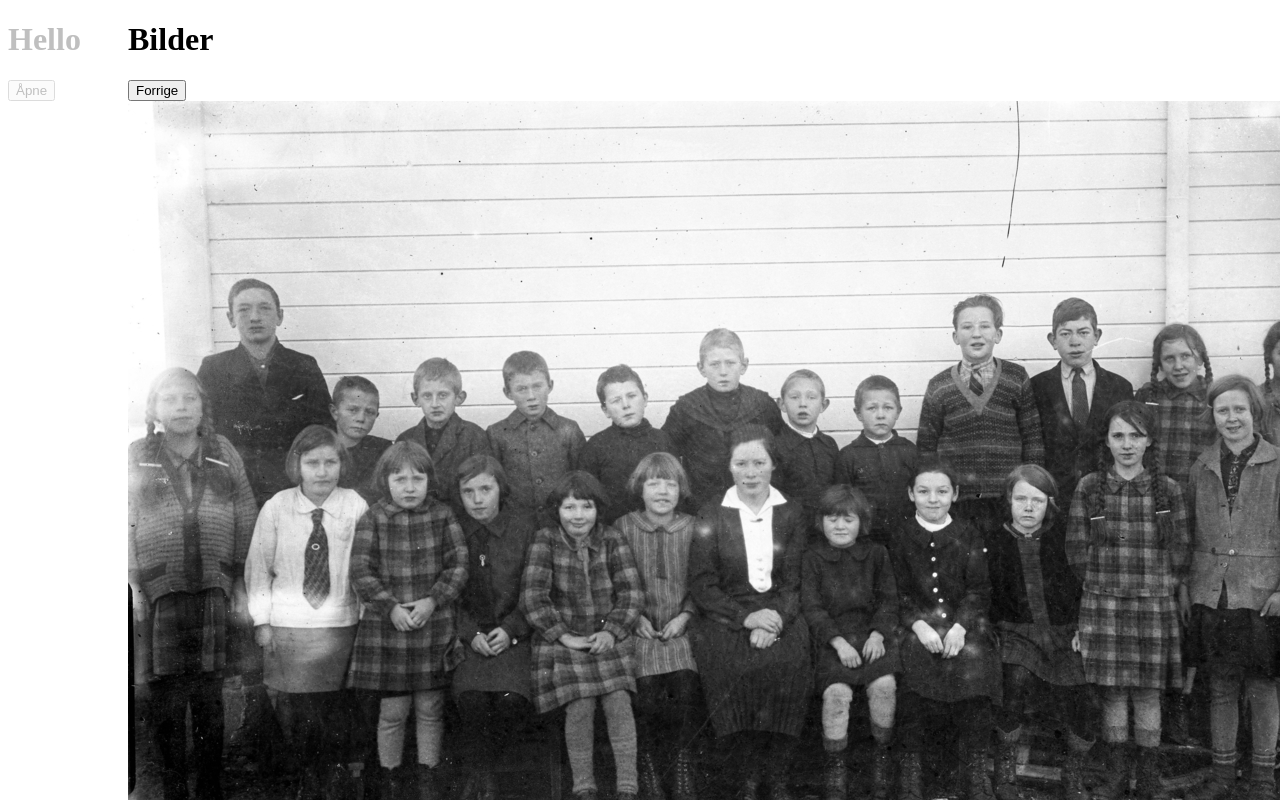
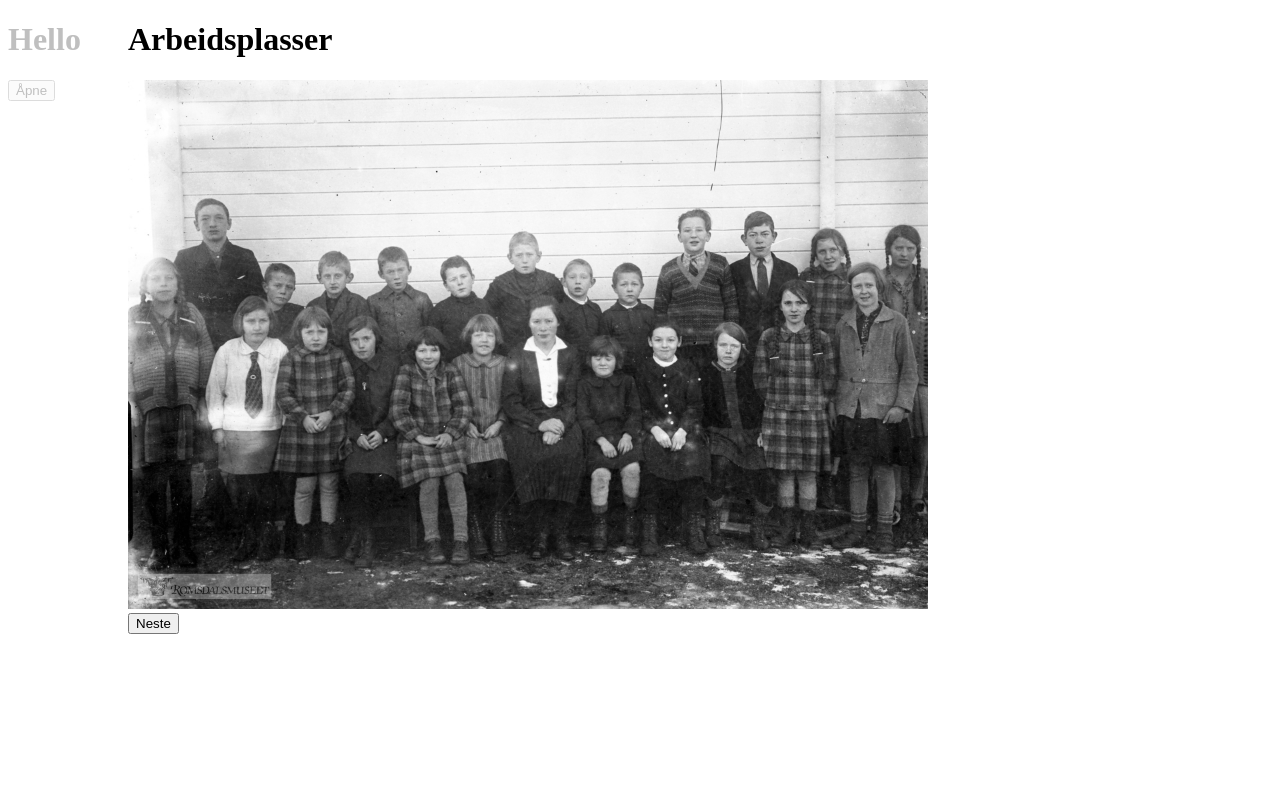
Before and after one commit to zulumike/bio, a React (Create React App) app: page / in a window 1280 px wide. Both pictures are taken after a click on the button "Åpne". Built offline with nearby package versions, Linux system fonts and the light colour scheme; the HTML template or start-up script is replaced by a standard one.

Commit message:
img carousel

```diff
--- a/src/components/Card.js
+++ /dev/null
@@ -1,25 +0,0 @@
-import React from "react";
-
-function Card() {
-
-  function importAll(r) {
-    let images = {};
-    r.keys().map(item => { images[item.replace('./', '')] = r(item); });
-    return images;
-}
-
-// const images = importAll(require.context('../img/work', false, '/\.jpg/'));
-const images = importAll(require.context('../img/work', false, /\.(png|jpe?g|svg)$/));
-console.log(images['image1.jpg']);
-
-  return (
-    <div>
-        <h1>Bilder</h1>
-        <button>Forrige</button>
-        <img src={images['image1.jpg']} />
-        <button>Neste</button>
-    </div>
-  );
-}
-
-export default Card
--- a/src/components/Start.js
+++ b/src/components/Start.js
@@ -3,13 +3,12 @@ import ReactModal from "react-modal";
 import Modal from "react-modal";
 import Hobby from "./Hobby";
 import Work from "./Work";
-import Card from "./Card";
 
 import '../styles/default.css';
 
 function Start() {
     Modal.setAppElement('#root')
-    const [modalToShow, setModalToShow] = useState(<Card />);
+    const [modalToShow, setModalToShow] = useState(<Work />);
     const [modalOpen, setModalOpen] = useState(false);
     let cnt = 1;
 
@@ -47,8 +46,8 @@ function Start() {
                 onRequestClose={closeModal}
                 shouldCloseOnOverlayClick={false}
                 shouldCloseOnEsc={true}
-            >
-            {modalToShow}
+                >
+                {modalToShow}
             </ReactModal>
         </div>
     )
--- a/src/components/Work.js
+++ b/src/components/Work.js
@@ -1,29 +1,58 @@
 import React, { useState } from "react";
+import '../styles/default.css';
 
 function Work() {
 
-    let index = 1;
-    const [imageName, setImageName] = useState('image1.jpg');
-    const nrOfImgs = 3;
+    const [index, setIndex] = useState(1);
+    const [displayPrev, setDisplayPrev] = useState('none');
+    const [displayNext, setDisplayNext] = useState('block');
+
+    function importAll(r) {
+        let images = {};
+        r.keys().map(item => { images[item.replace('./', '')] = r(item); });
+        return images;
+    }
+
+    const images = importAll(require.context('../img/work', false, /\.(png|jpe?g|svg)$/));
+
+    const imageArray = Object.entries(images);
+    const nrOfImgs = imageArray.length - 1;
+
+    const [imageName, setImageName] = useState(imageArray[0][1]);
 
     const handlePrevious = () => {
-        index = index - 1;
-        setImageName('../img/work/image' + index.toString() + '.jpg');
+        console.log(index);
+        setImageName(imageArray[index][1]);
+        if (index < 1) {
+            setDisplayPrev('none');
+            setIndex(index + 1);
+        }
+        else {
+            setIndex(index - 1);
+            setDisplayNext('block');
+        }
     };
 
     const handleNext = () => {
-        index = index + 1;
-        setImageName('../img/work/image' + index.toString() + '.jpg');
+        console.log(index);
+        setImageName(imageArray[index][1]);
+        if (index === nrOfImgs) {
+            setDisplayNext('none');
+            setIndex(index - 1);
+        }
+        else {
+            setIndex(index + 1);
+            setDisplayPrev('block');
+        }
     };
 
     return (
         <div>
             <h1>Arbeidsplasser</h1>
             <div>
-                <button onClick={handlePrevious}>Forrige</button>
+                <button style={{display:displayPrev}} onClick={handlePrevious}>Forrige</button>
                 <img src={imageName}></img>
-                <button onClick={handleNext}>Neste</button>
-                <h2>{imageName}</h2>
+                <button style={{display:displayNext}} onClick={handleNext}>Neste</button>
             </div>
         </div>
     )
--- a/src/styles/default.css
+++ b/src/styles/default.css
@@ -1,3 +1,9 @@
+img {
+    max-width: 800px;
+    max-height: 600px;
+}
+
+
 .modal {
     width: 80%;
     height: 80%;
```
